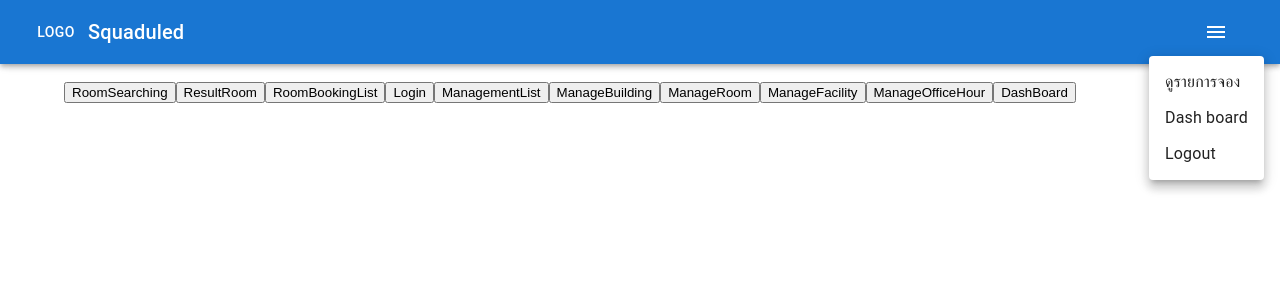
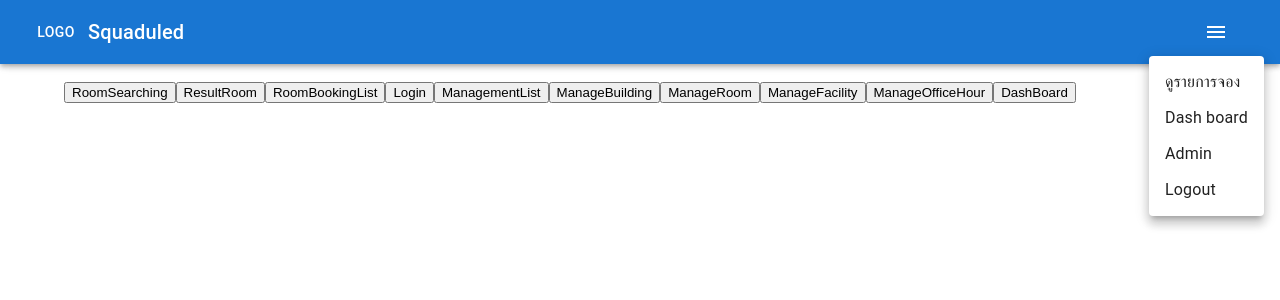
Before and after one commit to soAcademy/squaduled, a React (Create React App) app: page / in a window 1280 px wide. Both pictures are taken after a click on the button "menu". Shown: the top 300 px of the page. Built offline with nearby package versions, Linux system fonts and the light colour scheme.

Commit message:
addind admin menu button

```diff
--- a/src/components/NavBar.js
+++ b/src/components/NavBar.js
@@ -100,7 +100,22 @@ const NavBar = (props) => {
               >
                 Dash board
               </MenuItem>
-              <MenuItem onClick={handleClose}>Logout</MenuItem>
+              <MenuItem
+                onClick={() => {
+                  navigate("/management-list");
+                  setAnchorEl(null);
+                }}
+              >
+                Admin
+              </MenuItem>
+              <MenuItem
+                onClick={() => {
+                  navigate("/log-in");
+                  setAnchorEl(null);
+                }}
+              >
+                Logout
+              </MenuItem>
             </Menu>
           </Toolbar>
         </AppBar>
```
